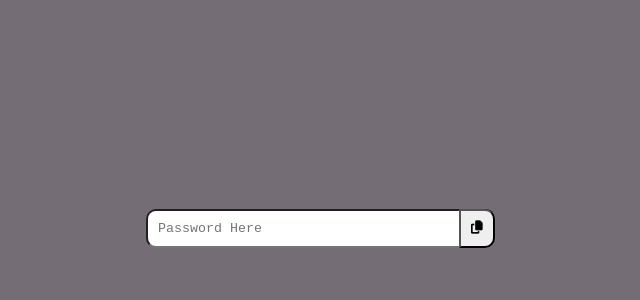
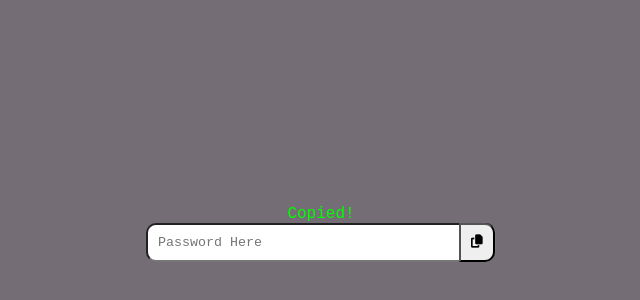
Before and after one commit to mikalPaudel/10.-Password-Strength, a plain HTML site: page index.html in a window 1280 px wide. Shown: the part 172-472 px from the top of the page, without its empty margins (319-959 px from the left). Drawn offline with Linux system fonts and the light colour scheme.

Commit message:
Add CSS for copy msg

```diff
--- a/index.html
+++ b/index.html
@@ -9,6 +9,7 @@
 </head>
 <body>
     <div class="container">
+        <span id="copied">Copied!</span>
         <div class="input-box">
             <input type="password" name="password" placeholder="Password Here" id="password">
             <button><i class="fa-solid fa-copy"></i></button>
--- a/styles.css
+++ b/styles.css
@@ -47,3 +47,8 @@ button{
 #strength{
     font-family: 'Times New Roman', Times, serif;
 }
+
+#copied{
+    color:lime;
+    margin-top:10px;
+}
```
